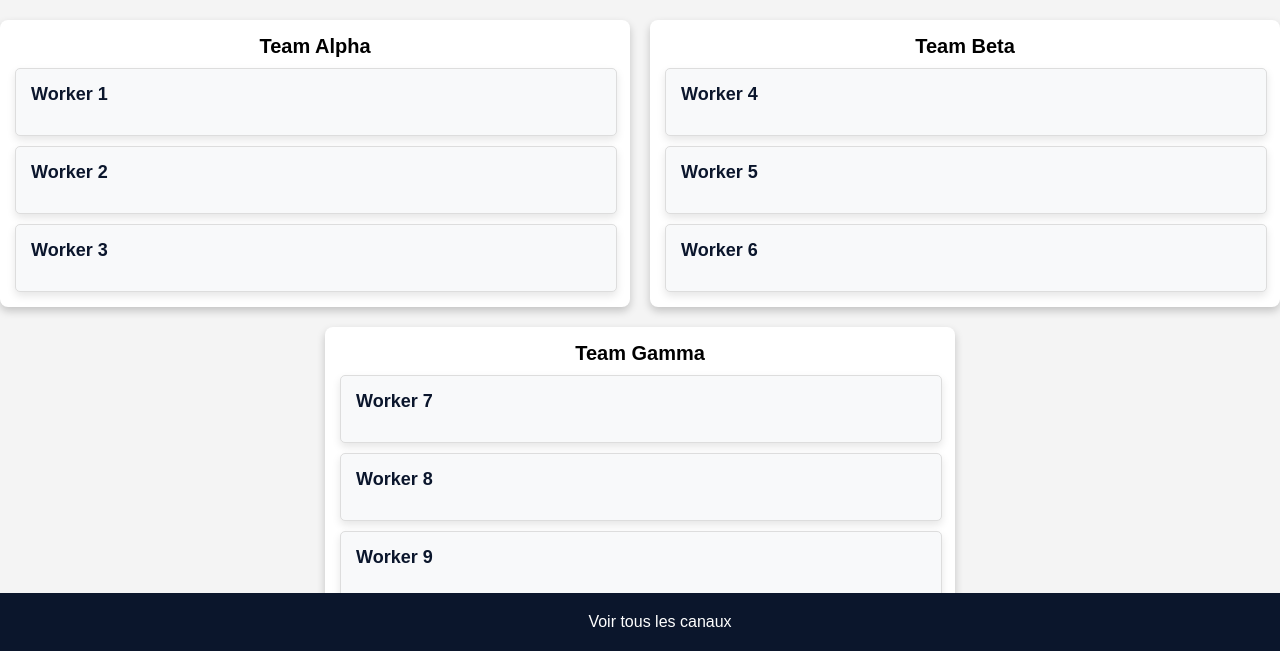
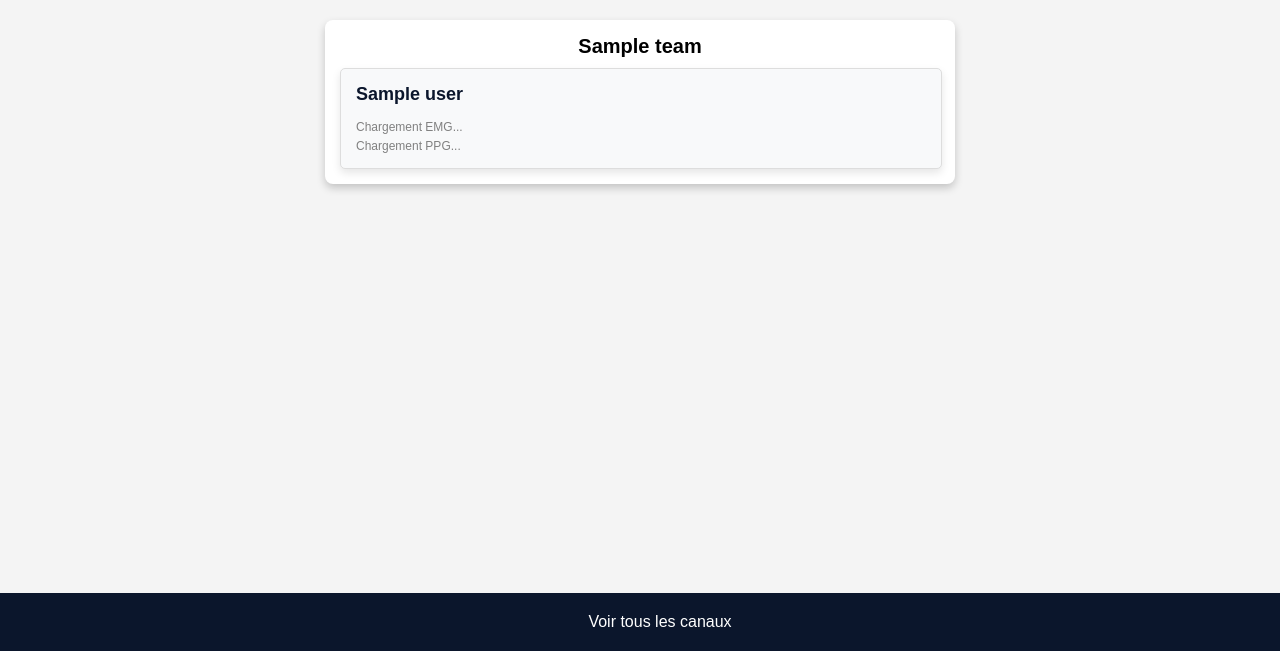
Before and after one commit to breakbuddy-RD/breakbuddy-detection-system, a Flask app: template templates/manage.html in a window 1280 px wide. Shown: the part 149-800 px from the top of the page. Run offline with Flask 3, Linux system fonts and the light colour scheme; the template is opened without the code that fills it: most values are stand-ins (such as "Sample title", 1, 10 or a date in 2020).

Commit message:
Modification (run et app), add other file

```diff
--- a/app.py
+++ b/app.py
@@ -117,45 +117,53 @@ def get_all_data():
 
 @app.route("/photoplethysmography/<int:user>", methods=["GET"])
 def get_bpm(user):
-    filtered_user = collection_users.find_one({"id": user})
-    if not filtered_user:
-        return jsonify({"error": "Utilisateur non trouvé"}), 404
-    df = load_ppg_data_from_mongo(client, db, collection,filtered_user)
-    bpm, _, signal_values, _, peak_intervals = calculate_bpm(df)
-    mean_interval, std_interval, variability_index = analyze_signal_variability(peak_intervals)
-    systolic_peaks, diastolic_peaks = detect_ppg_waves(signal_values)
+    try:
+        filtered_user = collection_users.find_one({"id": user})
+        if not filtered_user:
+            return jsonify({"error": "Utilisateur non trouvé"}), 404
+        df = load_ppg_data_from_mongo(client, db, collection, filtered_user)
+        bpm, _, signal_values, _, peak_intervals = calculate_bpm(df)
+        mean_interval, std_interval, variability_index = analyze_signal_variability(peak_intervals)
+        systolic_peaks, diastolic_peaks = detect_ppg_waves(signal_values)
 
-    return jsonify({"bpm": bpm,
-                    "mean_interval": mean_interval,
-                    "std_interval": std_interval,
-                    "variability_index": variability_index,
-                    "systolic_peaks_count": len(systolic_peaks),
-                    "diastolic_peaks_count": len(diastolic_peaks)})
+        return jsonify({
+            "bpm": bpm,
+            "mean_interval": mean_interval,
+            "std_interval": std_interval,
+            "variability_index": variability_index,
+            "systolic_peaks_count": len(systolic_peaks),
+            "diastolic_peaks_count": len(diastolic_peaks)
+        })
+    except Exception as e:
+        return jsonify({})
 
 @app.route("/emg/<int:user>", methods=["GET"])
 def get_emg_metrics(user):
-    filtered_user = collection_users.find_one({"id": user})
-    if not filtered_user:
-        return jsonify({"error": "Utilisateur non trouvé"}), 404
-    df = load_emg_data_from_mongo(user,client, db, collection,filtered_user)
-    mean_emg, std_emg, rms_emg, iemg, num_peaks, _, signal_values = calculate_emg_metrics(df)
-    MDF, MNF = calculate_fatigue_metrics(signal_values)
+    try:
+        filtered_user = collection_users.find_one({"id": user})
+        if not filtered_user:
+            return jsonify({"error": "Utilisateur non trouvé"}), 404
+        df = load_emg_data_from_mongo(client, db, collection, filtered_user)
+        mean_emg, std_emg, rms_emg, iemg, num_peaks, _, signal_values = calculate_emg_metrics(df)
+        MDF, MNF = calculate_fatigue_metrics(signal_values)
 
-    # Détermination de la fatigue musculaire
-    FATIGUE_THRESHOLD_MDF = 50  # Seuil de Fréquence Médiane indicative de fatigue (Hz)
-    FATIGUE_THRESHOLD_MNF = 70  # Seuil de Fréquence Moyenne indicative de fatigue (Hz)
-    is_fatigued = MDF < FATIGUE_THRESHOLD_MDF or MNF < FATIGUE_THRESHOLD_MNF
+        # Détermination de la fatigue musculaire
+        FATIGUE_THRESHOLD_MDF = 50  # Seuil de Fréquence Médiane indicative de fatigue (Hz)
+        FATIGUE_THRESHOLD_MNF = 70  # Seuil de Fréquence Moyenne indicative de fatigue (Hz)
+        is_fatigued = MDF < FATIGUE_THRESHOLD_MDF or MNF < FATIGUE_THRESHOLD_MNF
 
-    return jsonify({
-        "mean_emg": mean_emg,
-        "std_emg": std_emg,
-        "rms_emg": rms_emg,
-        "iemg": iemg,
-        "num_peaks": num_peaks,
-        "MDF": MDF,
-        "MNF": MNF,
-        "fatigue_detected": is_fatigued
-    })
+        return jsonify({
+            "mean_emg": mean_emg,
+            "std_emg": std_emg,
+            "rms_emg": rms_emg,
+            "iemg": iemg,
+            "num_peaks": num_peaks,
+            "MDF": MDF,
+            "MNF": MNF,
+            "fatigue_detected": is_fatigued
+        })
+    except Exception as e:
+        return jsonify({})
 
 
 @app.route("/data/<int:user>/<int:channel>", methods=["GET"])
@@ -184,13 +192,16 @@ def channels():
 
 @app.route("/manage")
 def manage():
-    return render_template("manage.html")
+    users = list(collection_users.find())
+    team = collection_users.distinct("team")
+    return render_template("manage.html",team=team,users=users)
 
 @app.route("/workers")
 def workers():
     users = collection_users.find({})
+    team = collection_users.distinct("team")
 
-    return render_template("workers.html", users=users)
+    return render_template("workers.html", team=team,users=users)
 
 
 @app.route("/worker")
--- a/bitalino_script.py
+++ b/bitalino_script.py
@@ -5,7 +5,7 @@ import requests
 from pymongo import MongoClient
 import time
 import sys
-MAX_DATA_SEND_SAVE = 200000
+MAX_DATA_SEND_SAVE = 500000
 # Adresse MAC de votre appareil BITalino
 if len(sys.argv) != 2:
     print("Usage: python bitalino_script.py <MAC_ADDRESS>")
@@ -131,13 +131,13 @@ def send_data():
                 collection.insert_many(data_to_send)
 
                 # Compter le nombre de documents dans la collection
-                count = collection.count_documents({})
+                count = collection.count_documents({"MAC": macAddress})
                 print(f"Nombre de documents dans la collection: {count}")
                 if(count >= MAX_DATA_SEND_SAVE):
                     docs_to_delete = collection.find({}).sort("_id", 1).limit(count - MAX_DATA_SEND_SAVE)
                     ids_to_delete = [doc["_id"] for doc in docs_to_delete]
                     if ids_to_delete:
-                        collection.delete_many({"_id": {"$in": ids_to_delete}})
+                        collection.delete_many({"_id": {"$in": ids_to_delete}, "MAC": macAddress})
 
                 # Supprimer les données envoyées
                 tab1 = tab1[nb_data_send:]
--- a/templates/channel.html
+++ b/templates/channel.html
@@ -94,7 +94,7 @@
             }
 
             updateChart();
-            setInterval(updateChart, 1000);
+            setInterval(updateChart, 2000);
         });
     </script>
 </body>
--- a/templates/manage.html
+++ b/templates/manage.html
@@ -75,7 +75,7 @@
         gap: 10px;
       }
       .worker-card {
-            background: #007BFF;
+        background: #007bff;
         color: white;
         padding: 10px;
         border-radius: 5px;
@@ -111,54 +111,107 @@
     </header>
 
     <div class="container">
-
+        <div class="teams-container">
+            {% for t in team %}
+            <div class="team-card">
+                <div class="team-title">{{ t }}</div>
+                <div class="worker-list">
+                    {% for user in users %}
+                    {% if user.team|trim == t|trim %}
+                    <div class="channel-card" id="user-{{ user.id }}" onclick="window.location.href='http://127.0.0.1:5000/worker'">
+                        <div class="channel-title">
+                            <strong>{{ user.user }}</strong>
                         </div>
-    <div class="teams-container">
-        <div class="team-card">
-            <div class="team-title">Team Alpha</div>
-            <div class="worker-list">
-                <div class="channel-card" onclick="window.location.href='http://127.0.0.1:5000/worker1'">
-                    <div class="channel-title">Worker 1</div>
+                        <!-- Conteneur pour les données -->
+                        <div class="data-container">
+                            <div class="emg-data" id="emg-{{ user.id }}" style="margin-top: 5px; font-size: 12px; color: gray;">
+                                Chargement EMG...
                             </div>
-                <div class="channel-card" onclick="window.location.href='http://127.0.0.1:5000/worker2'">
-                    <div class="channel-title">Worker 2</div>
-                </div>
-                <div class="channel-card" onclick="window.location.href='http://127.0.0.1:5000/worker3'">
-                    <div class="channel-title">Worker 3</div>
+                            <div class="ppg-data" id="photoplethysmography-{{ user.id }}" style="margin-top: 5px; font-size: 12px; color: gray;">
+                                Chargement PPG...
                             </div>
                         </div>
                     </div>
-        <div class="team-card">
-            <div class="team-title">Team Beta</div>
-            <div class="worker-list">
-                <div class="channel-card" onclick="window.location.href='http://127.0.0.1:5000/worker4'">
-                    <div class="channel-title">Worker 4</div>
-                </div>
-                <div class="channel-card" onclick="window.location.href='http://127.0.0.1:5000/worker5'">
-                    <div class="channel-title">Worker 5</div>
-                </div>
-                <div class="channel-card" onclick="window.location.href='http://127.0.0.1:5000/worker6'">
-                    <div class="channel-title">Worker 6</div>
+
+                    <!-- Script de récupération des données EMG -->
+                    <script>
+                        function fetchEMGData(userId) {
+                            fetch("http://127.0.0.1:5000/emg/" + userId)
+                                .then(response => response.json())
+                                .then(data => {
+                                    let emgContainer = document.getElementById("emg-" + userId);
+                                    emgContainer.innerHTML = `
+                                        <strong>MDF:</strong> ${data.MDF.toFixed(2)} Hz <br>
+                                        <strong>MNF:</strong> ${data.MNF.toFixed(2)} Hz <br>
+                                        <strong>RMS EMG:</strong> ${data.rms_emg.toFixed(2)} µV <br>
+                                        <strong>Fatigue Detected:</strong> ${data.fatigue_detected ? 'Oui' : 'Non'} <br>
+                                        <strong>IEMG:</strong> ${data.iemg.toFixed(2)} <br>
+                                        <strong>Mean EMG:</strong> ${data.mean_emg.toFixed(2)} µV <br>
+                                        <strong>Nombre de pics:</strong> ${data.num_peaks} <br>
+                                        <strong>STD EMG:</strong> ${data.std_emg.toFixed(2)} µV
+                                    `;
+                                })
+                                .catch(error => {
+                                    console.error("Erreur de chargement des données EMG:", error);
+                                    document.getElementById("emg-" + userId).innerHTML = "Données indisponibles";
+                                });
+                        }
+
+                        function fetchPPGData(userId) {
+                            fetch("http://127.0.0.1:5000/photoplethysmography/" + userId)
+                                .then(response => response.json())
+                                .then(data => {
+                                    let ppgContainer = document.getElementById("photoplethysmography-" + userId);
+                                    ppgContainer.innerHTML = `
+                                        <strong>BPM:</strong> ${data.bpm.toFixed(2)} <br>
+                                        <strong>Diastolic Peaks Count:</strong> ${data.diastolic_peaks_count} <br>
+                                        <strong>Mean Interval:</strong> ${data.mean_interval.toFixed(2)} ms <br>
+                                        <strong>STD Interval:</strong> ${data.std_interval.toFixed(2)} ms <br>
+                                        <strong>Systolic Peaks Count:</strong> ${data.systolic_peaks_count} <br>
+                                        <strong>Variability Index:</strong> ${data.variability_index.toFixed(2)}
+                                    `;
+                                })
+                                .catch(error => {
+                                    console.error("Erreur de chargement des données PPG:", error);
+                                    document.getElementById("photoplethysmography-" + userId).innerHTML = "Données indisponibles";
+                                });
+                        }
+
+                        setInterval(() => {
+                            fetchEMGData("{{ user.id }}");
+                            fetchPPGData("{{ user.id }}");
+                        }, 2000);
+                    </script>
+
+                    {% endif %}
+                    {% endfor %}
                 </div>
             </div>
-        </div>
-        <div class="team-card">
-            <div class="team-title">Team Gamma</div>
-            <div class="worker-list">
-            <div class="channel-card" onclick="window.location.href='http://127.0.0.1:5000/worker7'">
-                <div class="channel-title" style="text-align: left;">Worker 7</div>
-            </div>
-            <div class="channel-card" onclick="window.location.href='http://127.0.0.1:5000/worker8'">
-                <div class="channel-title" style="text-align: left;">Worker 8</div>
-            </div>
-            <div class="channel-card" onclick="window.location.href='http://127.0.0.1:5000/worker9'">
-                <div class="channel-title" style="text-align: left;">Worker 9</div>
+            {% else %}
+            <p>Aucune équipe trouvée.</p>
+            {% endfor %}
         </div>
     </div>
-        </div>
-    </div>
-    <footer style="text-align: center; padding: 20px; background-color: #0b162c; color: white; position: fixed; bottom: 0; width: 100%;">
-        <a href="http://127.0.0.1:5000/channels" style="color: white; text-decoration: none;">Voir tous les canaux</a>
+
+
+
+
+    <footer
+      style="
+        text-align: center;
+        padding: 20px;
+        background-color: #0b162c;
+        color: white;
+        position: fixed;
+        bottom: 0;
+        width: 100%;
+      "
+    >
+      <a
+        href="http://127.0.0.1:5000/channels"
+        style="color: white; text-decoration: none"
+        >Voir tous les canaux</a
+      >
     </footer>
   </body>
 </html>
```
Also changed, not shown: 1 other file. Lines whose indentation alone changed are shown as unchanged.
